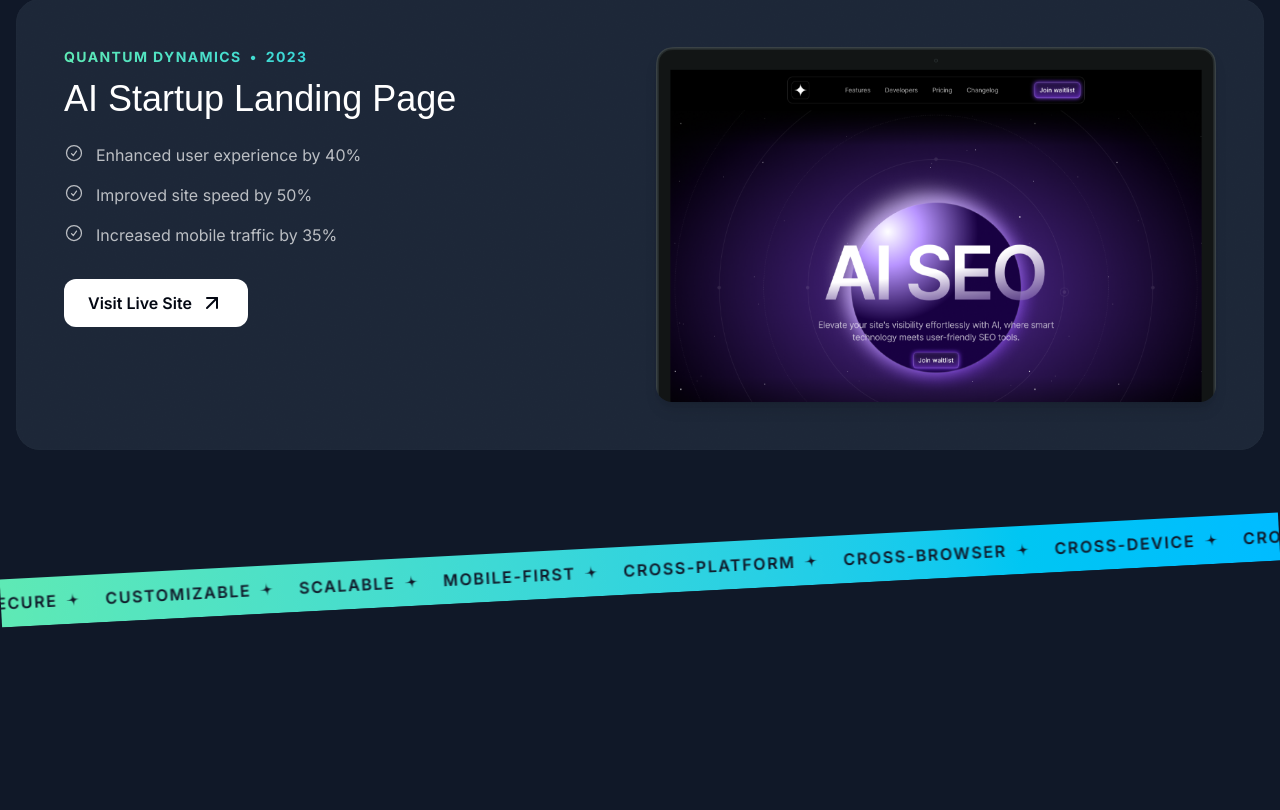
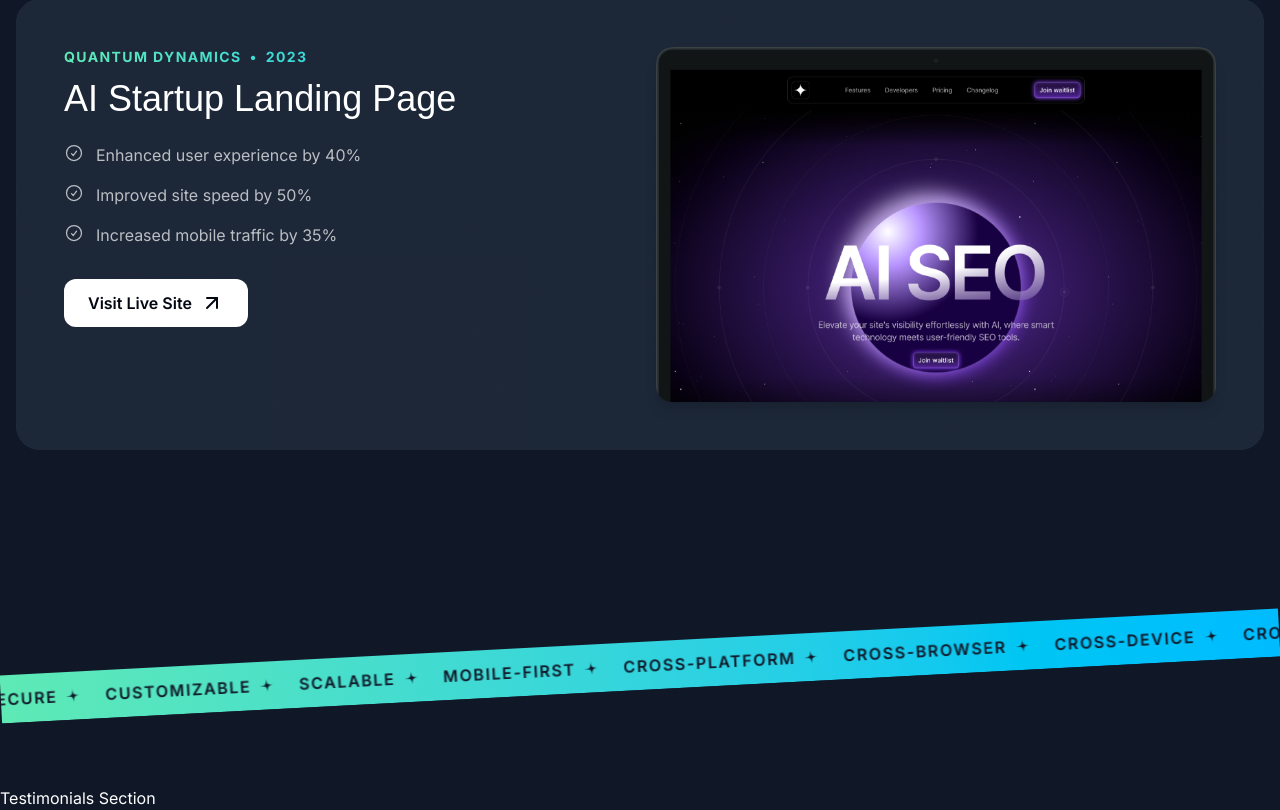
Before and after one commit to rahulrajput34/Portfolio-Website, a Next.js app: page / in a window 1280 px wide. Shown: the part 2329-3139 px from the top of the page. Before the commit the page ends 2956 px from the top, so only its background shows below. Built offline with nearby package versions, Linux system fonts and the light colour scheme; a web font is replaced by a local one.

Commit message:
fix: give perfect padding to the Tape section

```diff
--- a/sections/Tape.tsx
+++ b/sections/Tape.tsx
@@ -32,8 +32,8 @@ const words = [
 
 export const TapeSection = () => {
   const sequence = [...words, ...words];
-
   return (
+    <div className="py-16 lg:py-24 overflow-x-clip">
       <div className="w-full overflow-hidden bg-gradient-to-r from-emerald-300 to-sky-400 backdrop-blur-md select-none -rotate-3">
         <div className="inline-flex items-center gap-6 whitespace-nowrap px-8 py-3 animate-tape [mask-image:linear-gradient(to right,transparent,black_10%,black_90%,transparent)]">
           {sequence.map((word, index) => (
@@ -47,5 +47,6 @@ export const TapeSection = () => {
           ))}
         </div>
       </div>
+    </div>
   );
 };
```
Lines whose indentation alone changed are shown as unchanged.
